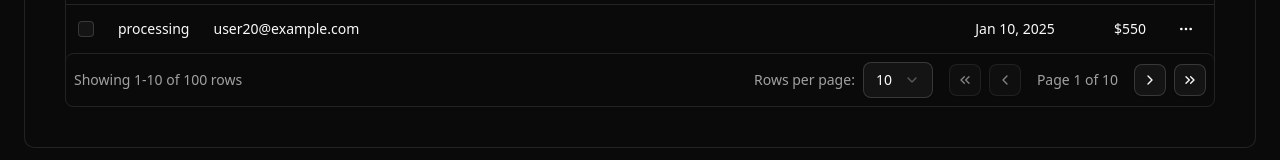
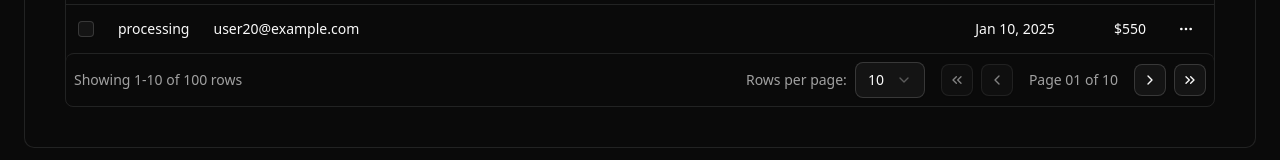
Before and after one commit to soyluisarrieta/shadcn-data-table, a React (Vite) app in the folder react-app/: page / in a window 1280 px wide. Shown: the part 1146-1306 px from the top of the page. Built offline with nearby package versions, Linux system fonts and the light colour scheme.

Commit message:
style: format page numbers with leading zeros

```diff
--- a/react-app/src/components/data-table/data-table-footer.tsx
+++ b/react-app/src/components/data-table/data-table-footer.tsx
@@ -72,7 +72,7 @@ export default function DataTableFooter<TData> ({
             <ChevronLeftIcon />
           </Button>
           <div className="flex px-2 items-center justify-center text-sm font-medium text-muted-foreground">
-            Page {table.getState().pagination.pageIndex + 1} of {table.getPageCount()}
+            Page {String(table.getState().pagination.pageIndex + 1).padStart(2, '0')} of {String(table.getPageCount()).padStart(2, '0')}
           </div>
           <Button
             variant="outline"
```
